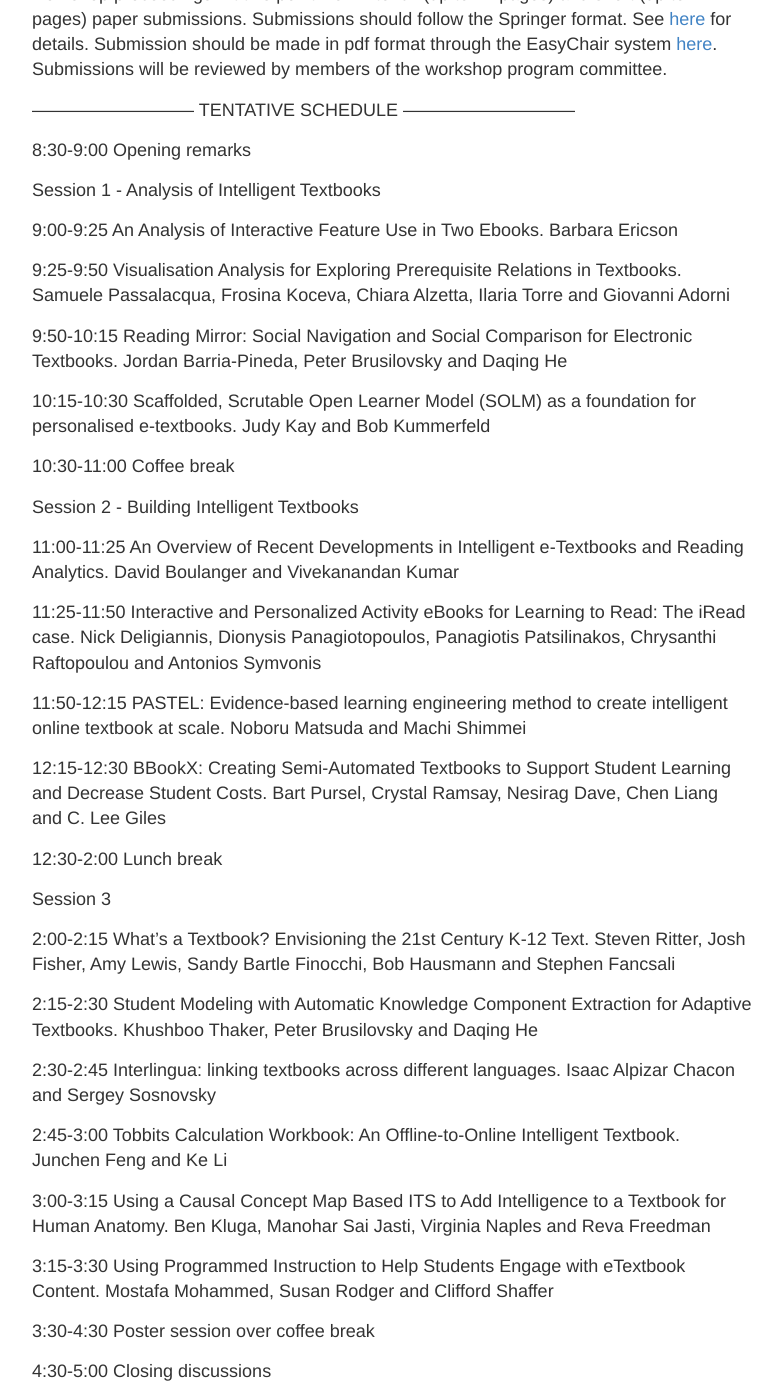
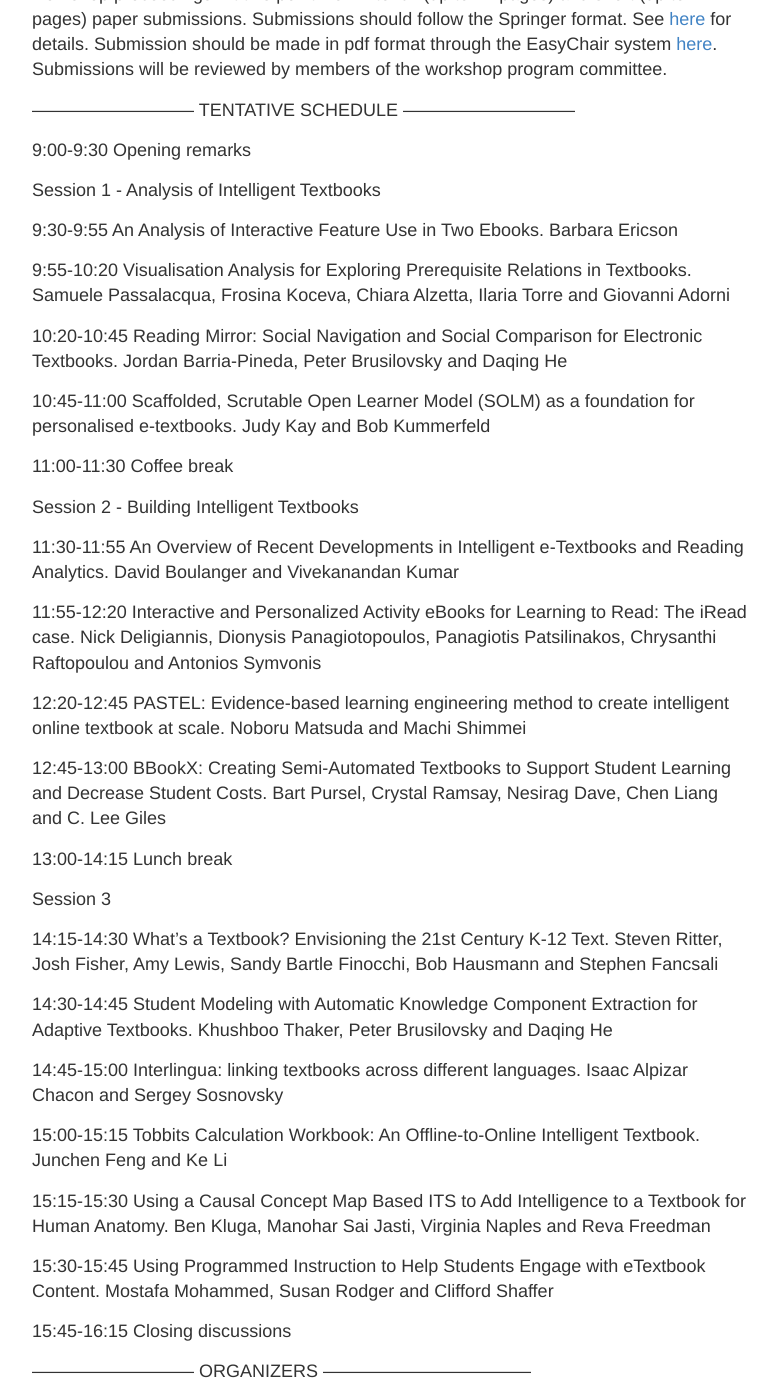
Before and after one commit to ml4ed/ml4ed.github.io, a Jekyll site: the page built from _posts/2019-03-21-2019-AIED-workshop.md, in a window 1280 px wide and 1400 px high, scrolled down 1724 px. Shown: the whole window, without its empty margins (248-1030 px from the left). Built offline with Jekyll 4.4.1, drawn with Linux system fonts in a browser that asks for light colours.

Commit message:
Update 2019-03-21-2019-AIED-workshop.md

```diff
--- a/_posts/2019-03-21-2019-AIED-workshop.md
+++ b/_posts/2019-03-21-2019-AIED-workshop.md
@@ -71,49 +71,47 @@ Submissions will be reviewed by members of the workshop program committee.
 
 --------------------------- TENTATIVE SCHEDULE -----------------------------
 
-8:30-9:00 Opening remarks
+9:00-9:30 Opening remarks
 
 Session 1 - Analysis of Intelligent Textbooks
 
-9:00-9:25 An Analysis of Interactive Feature Use in Two Ebooks. Barbara Ericson
+9:30-9:55 An Analysis of Interactive Feature Use in Two Ebooks. Barbara Ericson
 
-9:25-9:50 Visualisation Analysis for Exploring Prerequisite Relations in Textbooks. Samuele Passalacqua, Frosina Koceva, Chiara Alzetta, Ilaria Torre and Giovanni Adorni
+9:55-10:20 Visualisation Analysis for Exploring Prerequisite Relations in Textbooks. Samuele Passalacqua, Frosina Koceva, Chiara Alzetta, Ilaria Torre and Giovanni Adorni
 
-9:50-10:15 Reading Mirror: Social Navigation and Social Comparison for Electronic Textbooks. Jordan Barria-Pineda, Peter Brusilovsky and Daqing He
+10:20-10:45 Reading Mirror: Social Navigation and Social Comparison for Electronic Textbooks. Jordan Barria-Pineda, Peter Brusilovsky and Daqing He
 
-10:15-10:30 Scaffolded, Scrutable Open Learner Model (SOLM) as a foundation for personalised e-textbooks. Judy Kay and Bob Kummerfeld
+10:45-11:00 Scaffolded, Scrutable Open Learner Model (SOLM) as a foundation for personalised e-textbooks. Judy Kay and Bob Kummerfeld
 
-10:30-11:00 Coffee break
+11:00-11:30 Coffee break
 
 Session 2 - Building Intelligent Textbooks
 
-11:00-11:25 An Overview of Recent Developments in Intelligent e-Textbooks and Reading Analytics. David Boulanger and Vivekanandan Kumar
+11:30-11:55 An Overview of Recent Developments in Intelligent e-Textbooks and Reading Analytics. David Boulanger and Vivekanandan Kumar
 
-11:25-11:50 Interactive and Personalized Activity eBooks for Learning to Read: The iRead case. Nick Deligiannis, Dionysis Panagiotopoulos, Panagiotis Patsilinakos, Chrysanthi Raftopoulou and Antonios Symvonis
+11:55-12:20 Interactive and Personalized Activity eBooks for Learning to Read: The iRead case. Nick Deligiannis, Dionysis Panagiotopoulos, Panagiotis Patsilinakos, Chrysanthi Raftopoulou and Antonios Symvonis
 
-11:50-12:15 PASTEL: Evidence-based learning engineering method to create intelligent online textbook at scale. Noboru Matsuda and Machi Shimmei
+12:20-12:45 PASTEL: Evidence-based learning engineering method to create intelligent online textbook at scale. Noboru Matsuda and Machi Shimmei
 
-12:15-12:30 BBookX: Creating Semi-Automated Textbooks to Support Student Learning and Decrease Student Costs. Bart Pursel, Crystal Ramsay, Nesirag Dave, Chen Liang and C. Lee Giles
+12:45-13:00 BBookX: Creating Semi-Automated Textbooks to Support Student Learning and Decrease Student Costs. Bart Pursel, Crystal Ramsay, Nesirag Dave, Chen Liang and C. Lee Giles
 
-12:30-2:00 Lunch break
+13:00-14:15 Lunch break
 
 Session 3
 
-2:00-2:15 What’s a Textbook? Envisioning the 21st Century K-12 Text. Steven Ritter, Josh Fisher, Amy Lewis, Sandy Bartle Finocchi, Bob Hausmann and Stephen Fancsali
+14:15-14:30 What’s a Textbook? Envisioning the 21st Century K-12 Text. Steven Ritter, Josh Fisher, Amy Lewis, Sandy Bartle Finocchi, Bob Hausmann and Stephen Fancsali
 
-2:15-2:30 Student Modeling with Automatic Knowledge Component Extraction for Adaptive Textbooks. Khushboo Thaker, Peter Brusilovsky and Daqing He
+14:30-14:45 Student Modeling with Automatic Knowledge Component Extraction for Adaptive Textbooks. Khushboo Thaker, Peter Brusilovsky and Daqing He
 
-2:30-2:45 Interlingua: linking textbooks across different languages. Isaac Alpizar Chacon and Sergey Sosnovsky
+14:45-15:00 Interlingua: linking textbooks across different languages. Isaac Alpizar Chacon and Sergey Sosnovsky
 
-2:45-3:00 Tobbits Calculation Workbook: An Offline-to-Online Intelligent Textbook. Junchen Feng and Ke Li
+15:00-15:15 Tobbits Calculation Workbook: An Offline-to-Online Intelligent Textbook. Junchen Feng and Ke Li
 
-3:00-3:15 Using a Causal Concept Map Based ITS to Add Intelligence to a Textbook for Human Anatomy. Ben Kluga, Manohar Sai Jasti, Virginia Naples and Reva Freedman
+15:15-15:30 Using a Causal Concept Map Based ITS to Add Intelligence to a Textbook for Human Anatomy. Ben Kluga, Manohar Sai Jasti, Virginia Naples and Reva Freedman
 
-3:15-3:30 Using Programmed Instruction to Help Students Engage with eTextbook Content. Mostafa Mohammed, Susan Rodger and Clifford Shaffer
+15:30-15:45 Using Programmed Instruction to Help Students Engage with eTextbook Content. Mostafa Mohammed, Susan Rodger and Clifford Shaffer
 
-3:30-4:30 Poster session over coffee break
-
-4:30-5:00 Closing discussions
+15:45-16:15 Closing discussions
 
 <!--- -------------------------- ACCEPTED SUBMISSIONS -------------------------
 
```
